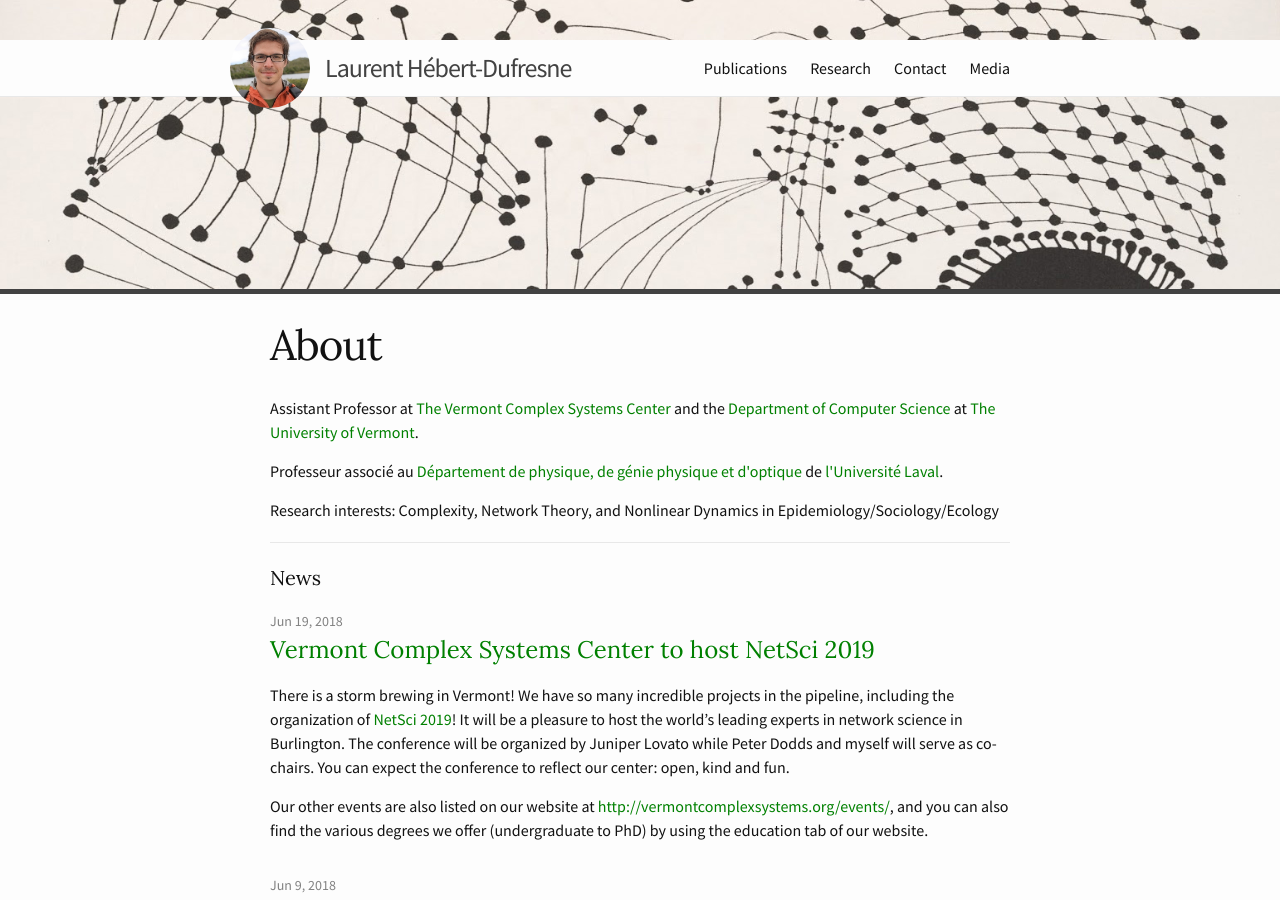
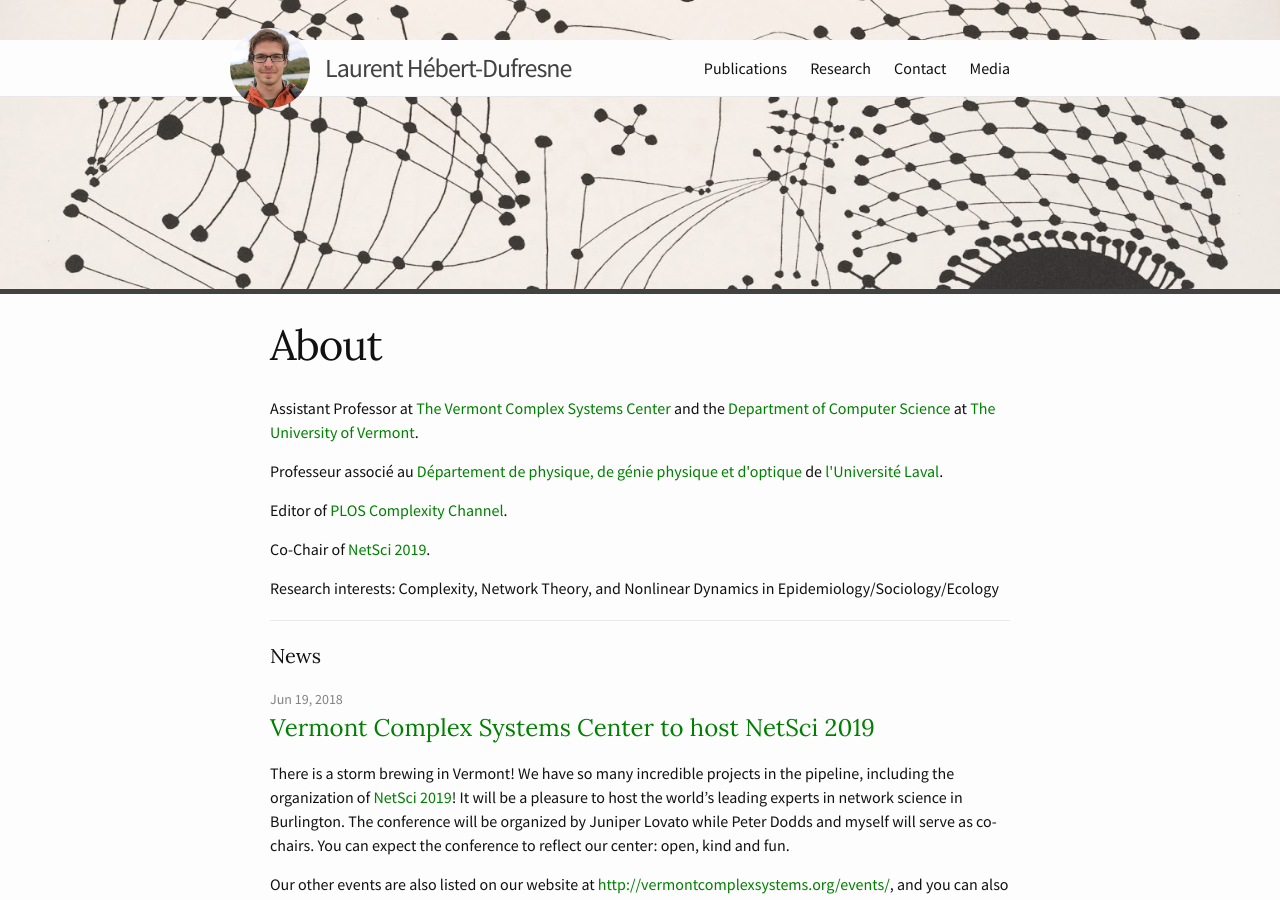
Before and after one commit to laurenthebertdufresne/laurenthebertdufresne.github.io, a Jekyll site: the page built from index.html, in a window 1280 px wide and 900 px high. Built offline with Jekyll 4.4.1, drawn with Linux system fonts in a browser that asks for light colours; the list of posts is cut into pages by our own code.

Commit message:
New roles

```diff
--- a/index.html
+++ b/index.html
@@ -12,6 +12,10 @@ layout: default
     <p>Assistant Professor at <a href="http://www.vermontcomplexsystems.org/" target="_blank">The Vermont Complex Systems Center</a> and the <a href="https://www.uvm.edu/cems/cs" target="_blank">Department of Computer Science</a> at <a href="https://www.uvm.edu/" target="_blank">The University of Vermont</a>.</p>
 
     <p>Professeur associé au <a href="https://www.phy.ulaval.ca/accueil/" target="_blank">Département de physique, de génie physique et d'optique</a> de <a href="https://www.ulaval.ca/" target="_blank">l'Université Laval</a>.</p>
+
+    <p>Editor of <a href="https://channels.plos.org/complexity" target="_blank">PLOS Complexity Channel</a>.</p>
+
+    <p>Co-Chair of <a href="http://vermontcomplexsystems.org/events/netsci/" target="_blank">NetSci 2019</a>.</p>
 
     <p>Research interests: Complexity, Network Theory, and Nonlinear Dynamics in Epidemiology/Sociology/Ecology</p>
 
```
